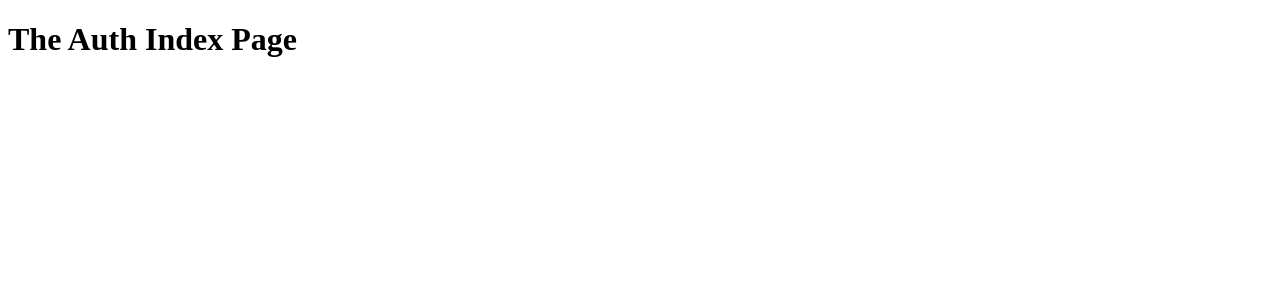
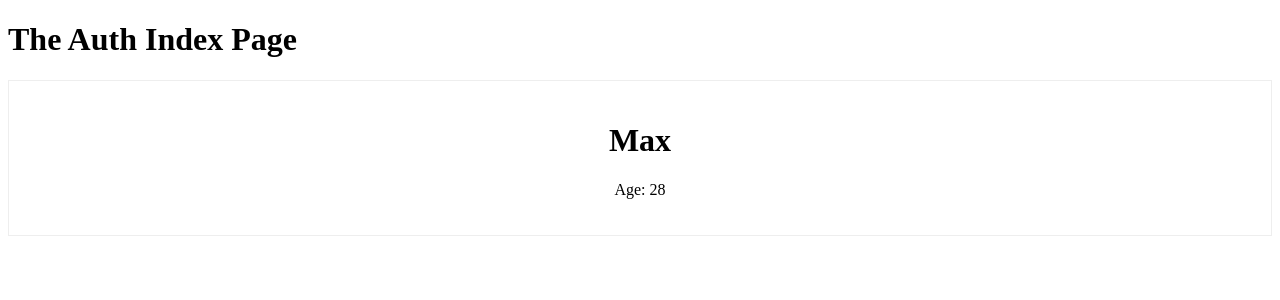
Before and after one commit to ryujignh/next_js, a Next.js app: page /auth in a window 1280 px wide. Shown: the top 300 px of the page. Built offline with nearby package versions, Linux system fonts and the light colour scheme.

Commit message:
Add stying

```diff
--- /dev/null
+++ b/components/User.js
@@ -0,0 +1,20 @@
+import React from 'react';
+
+const User = (props) => {
+    return (
+        <div>
+            <h1>{props.name}</h1>
+            <p>Age: {props.age}</p>
+            <style jsx>{`
+                div {
+                    border: 1px solid #eee;
+                    box-shadow: 0 2p 3px #ccc;
+                    padding: 20px;
+                    text-align: center;
+                }
+            `}</style>
+        </div>
+    );
+};
+
+export default User;
--- a/pages/auth/index.js
+++ b/pages/auth/index.js
@@ -1,9 +1,12 @@
 import React from 'react';
 import Link from "next/link";
+
+import User from "../../components/User";
 
 const AuthIndexPage = () => (
     <div>
         <h1>The Auth Index Page</h1>
+        <User name="Max" age={28}/>
     </div>
 )
 
```
